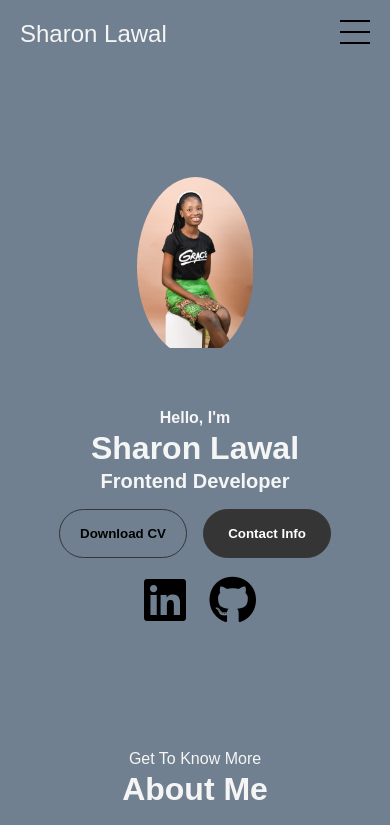
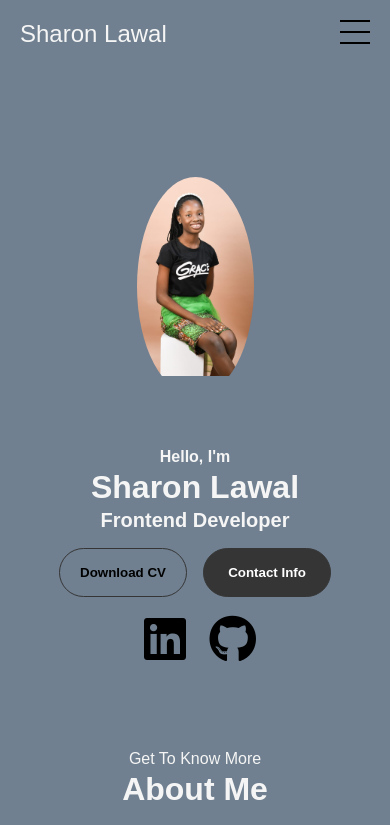
Before and after one commit to SharonLawal/Portfoilo, a plain HTML site: page index.html in a window 390 px wide. Shown: the top 825 px of the page. Drawn offline with Linux system fonts and the light colour scheme.

Commit message:
Updated Profile pic size

```diff
--- a/mediaqueries.css
+++ b/mediaqueries.css
@@ -94,7 +94,7 @@
     }
     .section__pic-container {
       width: 30vw;
-      height: 46vw;
+      height: 56vw;
       justify-content: center;
     }
     .section__text__p2 {
```
